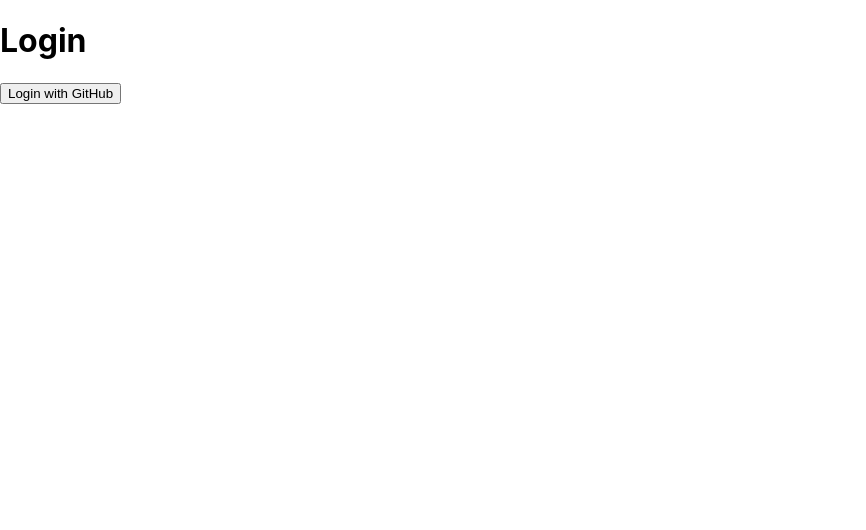
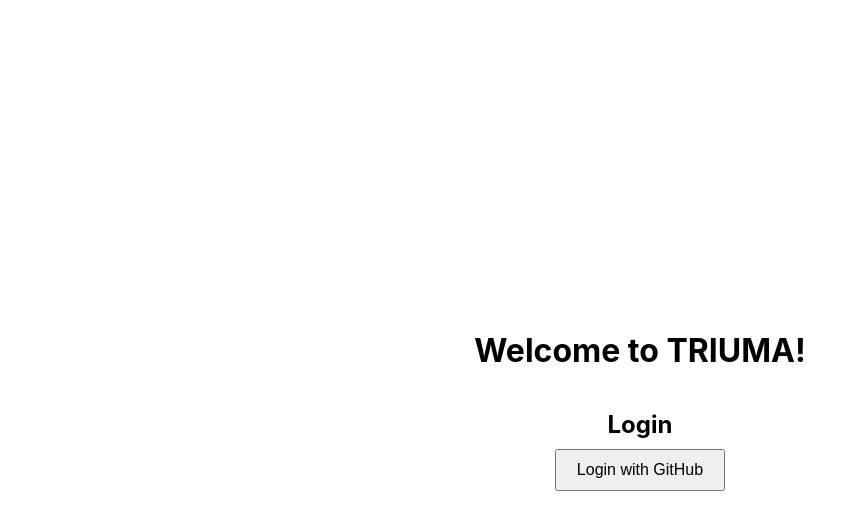
Before and after one commit to balrogofflame/CNL_finalproject, a React (Create React App) app in the folder final/frontend/: page /login in a window 1280 px wide. Shown: the top 530 px of the page, without its empty margins (0-866 px from the left). Built offline with nearby package versions, Linux system fonts and the light colour scheme.

Commit message:
login page modified

```diff
--- a/final/frontend/src/components/login.tsx
+++ b/final/frontend/src/components/login.tsx
@@ -1,6 +1,7 @@
 import React, { useContext, useEffect } from 'react';
 import { useNavigate } from 'react-router-dom';
 import { AuthContext } from '../AuthContext';
+import '../styles/Login.css'; // Import the CSS file
 
 const Login = () => {
   const { isAuthenticated, loginWithGitHub, setIsAuthenticated } = useContext(AuthContext);
@@ -24,8 +25,9 @@ const Login = () => {
   }, [isAuthenticated, navigate, setIsAuthenticated]);
 
   return (
-    <div>
-      <h1>Login</h1>
+    <div className="login-container">
+      <h1>Welcome to TRIUMA!</h1>
+      <h2>Login</h2>
       <button onClick={loginWithGitHub}>Login with GitHub</button>
     </div>
   );
--- /dev/null
+++ b/final/frontend/src/styles/Login.css
@@ -0,0 +1,21 @@
+.login-container {
+    display: flex;
+    flex-direction: column;
+    align-items: center;
+    justify-content: center;
+    height: 100vh;
+    text-align: center;
+  }
+
+  .login-container h1 {
+    margin-bottom: 20px;
+  }
+
+  .login-container h2 {
+    margin-bottom: 10px;
+  }
+
+  .login-container button {
+    padding: 10px 20px;
+    font-size: 16px;
+  }
```
